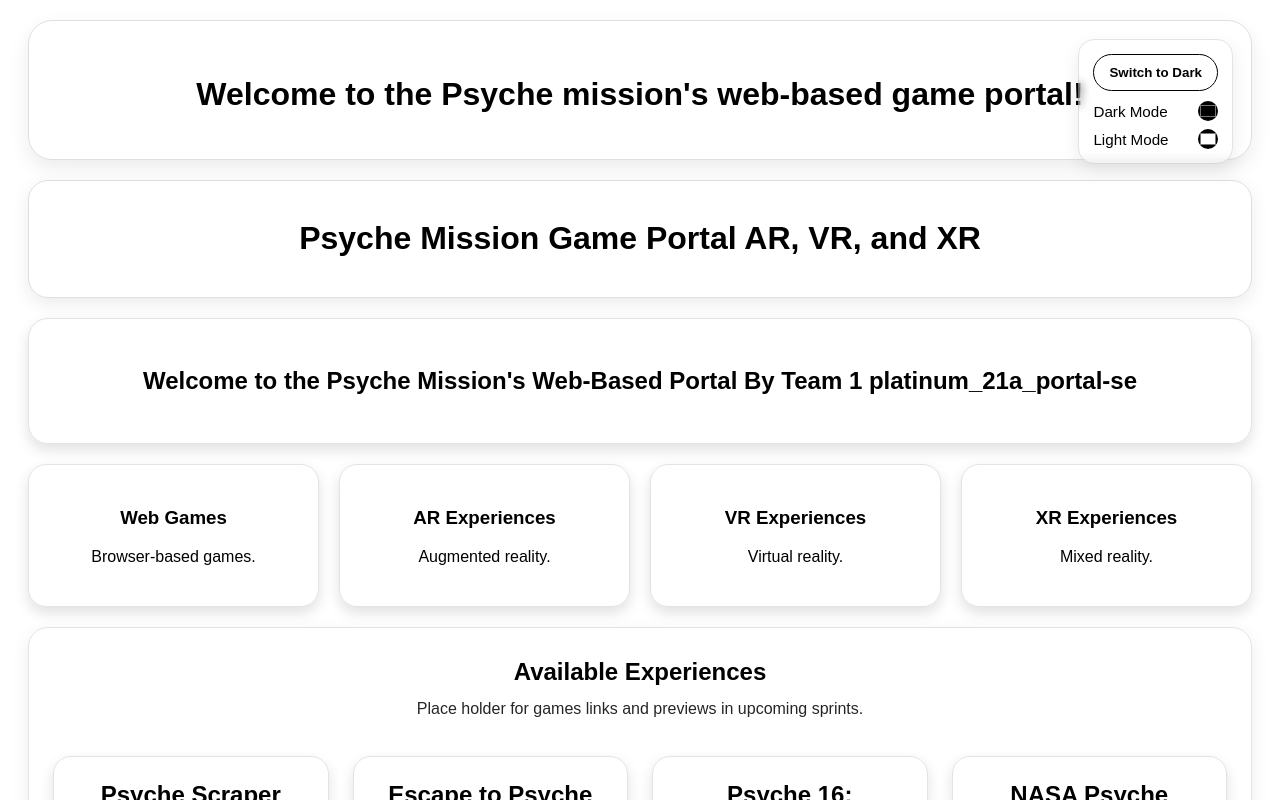
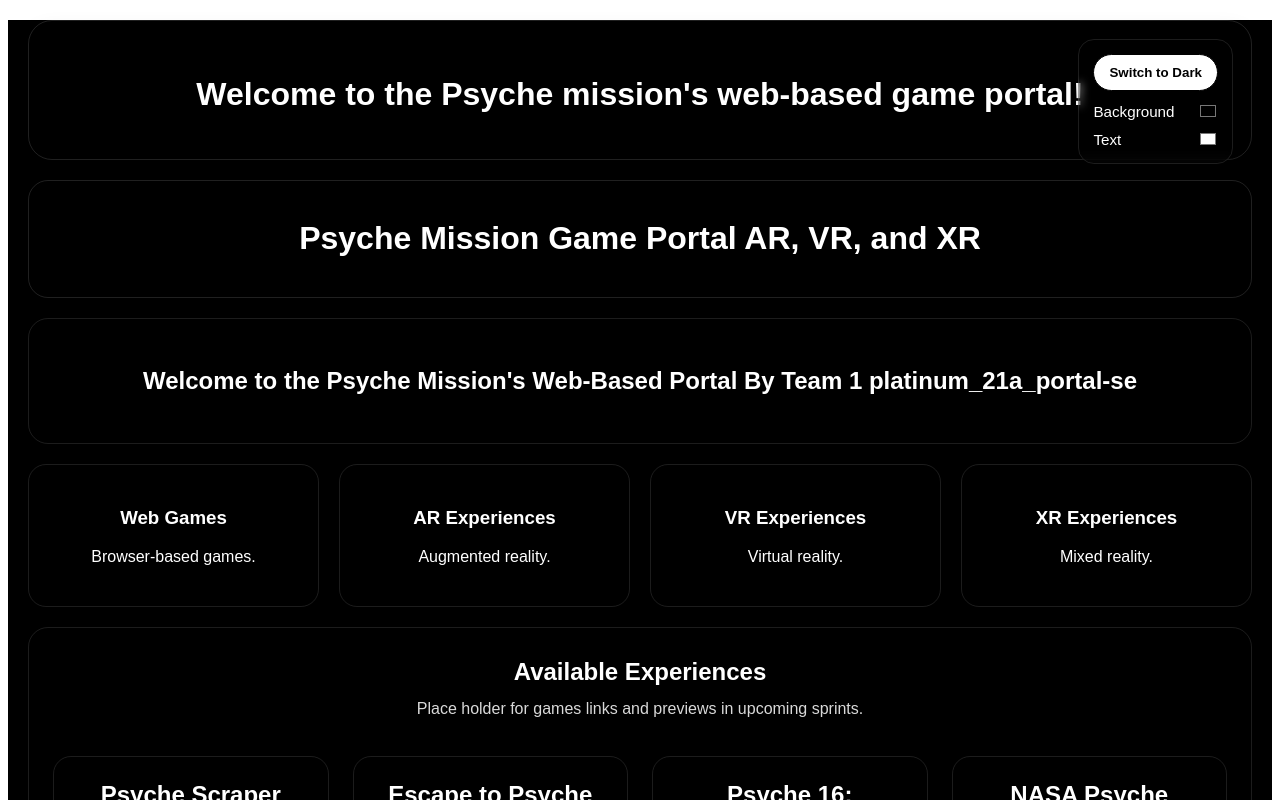
Before and after one commit to MissionToPsyche-Platinum/platinum_21a_portal-se, a Vue app in the folder Psyche-mission/: page / in a window 1280 px wide. Shown: the top 800 px of the page. Built offline with nearby package versions, Linux system fonts and the light colour scheme.

Commit message:
Fix dark/light modes

```diff
--- a/Psyche-mission/src/views/HomePage.vue
+++ b/Psyche-mission/src/views/HomePage.vue
@@ -40,8 +40,12 @@ export default {
     toggleMode() {
       this.isDark = !this.isDark;//if dark mode is active change to light mode, if light mode is active change to dark mode
       if (this.isDark) {
+        this.darkColor = "#000000";
+        this.lightColor = "#ffffff";
         localStorage.setItem("savedMode", "Dark");// save dark mode in local storage
       } else {
+        this.darkColor = "#ffffff";
+        this.lightColor = "#000000";
         localStorage.setItem("savedMode", "Light");// save light mode in local storage
       }
     },
@@ -62,7 +66,7 @@ export default {
 
 <template>
   <!--dynamically adds either the "light" or "dark" class-->
-  <div :class="['main', isDark ? 'dark' : 'light']" :style="[{backgroundColor: isDark? darkColor: lightColor},{color: isDark? lightColor: darkColor}]">
+  <div class="main" :style="[{backgroundColor: darkColor},{ color: lightColor}]">
     <!--root container-->
 
     <!-- Top section containing the toggle button and title -->
@@ -77,12 +81,14 @@ export default {
         </button>
         <div class="pickers">
           <label>
-            Dark Mode
-            <input type="color" v-model="darkColor" @input="updateDarkColor" class="picker" :style="[{backgroundColor: isDark? lightColor: darkColor},{color: isDark? lightColor: darkColor}]"/>
+            Background
+            <input type="color" v-model="darkColor" @input="updateDarkColor" class="picker"
+                   :style="[{backgroundColor: isDark? lightColor: darkColor},{color: isDark? lightColor: darkColor}]"/>
           </label>
           <label>
-            Light Mode
-            <input type="color" v-model="lightColor" @input="updateLightColor" class="picker" :style="[{backgroundColor: isDark? lightColor: darkColor},{color: isDark? lightColor: darkColor}]"/>
+            Text
+            <input type="color" v-model="lightColor" @input="updateLightColor" class="picker"
+                   :style="[{backgroundColor: isDark? lightColor: darkColor},{color: isDark? lightColor: darkColor}]"/>
           </label>
         </div>
       </div>
@@ -166,7 +172,6 @@ export default {
 }
 
 
-
 /* top section styling (toggle button/color pickers) */
 .top {
   display: flex;
@@ -210,7 +215,6 @@ export default {
 }
 
 
-
 /* platforms section styling */
 .platforms {
   display: grid;
@@ -236,7 +240,6 @@ export default {
   transform: translateY(-10px);
   box-shadow: 0 10px 22px rgba(0, 0, 0, 0.14);
 }
-
 
 
 /* game section placeholder styling */
@@ -309,8 +312,8 @@ export default {
 
 }
 
-.picker{
-  padding: 1px ;
+.picker {
+  padding: 1px;
   border: 1px solid currentColor;
   background: transparent;
   cursor: pointer;
@@ -352,7 +355,6 @@ input[type="color"] {
   }
 
 
-
 }
 
 @media (max-width: 600px) {
```
